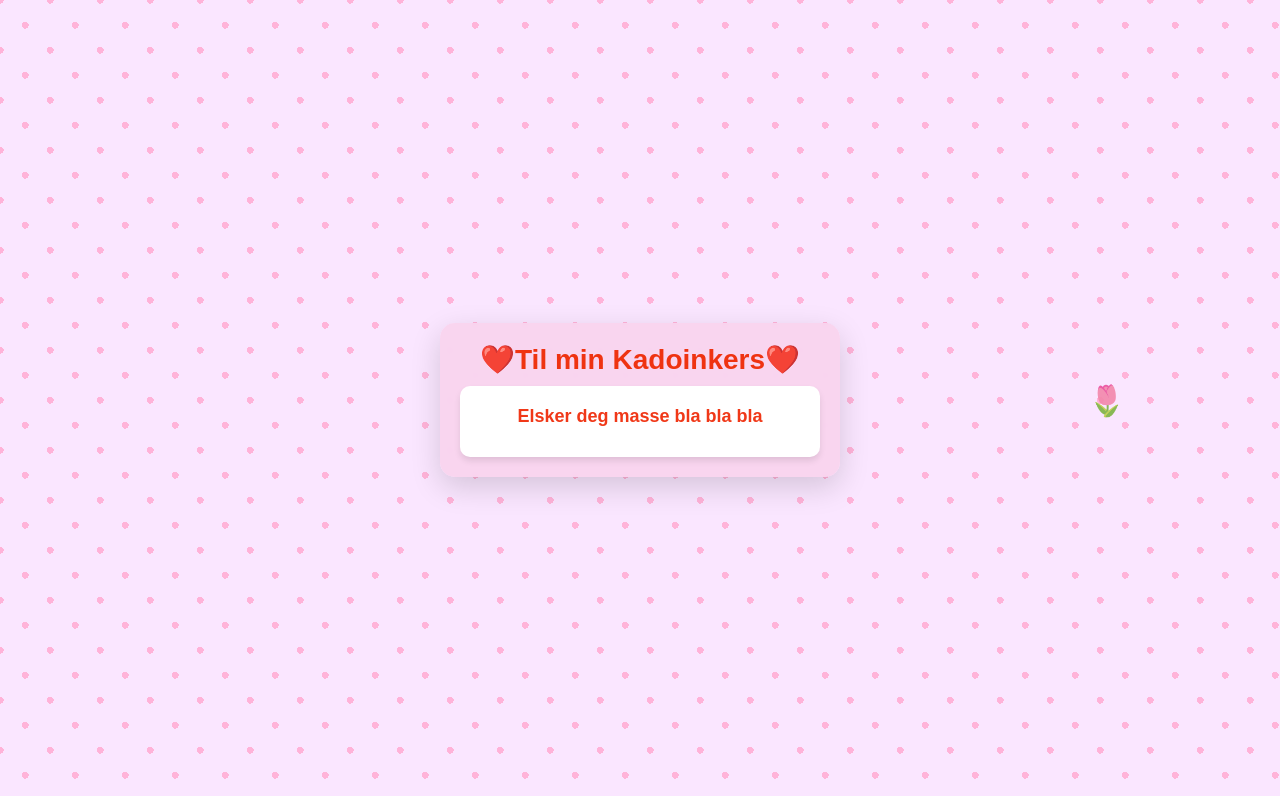
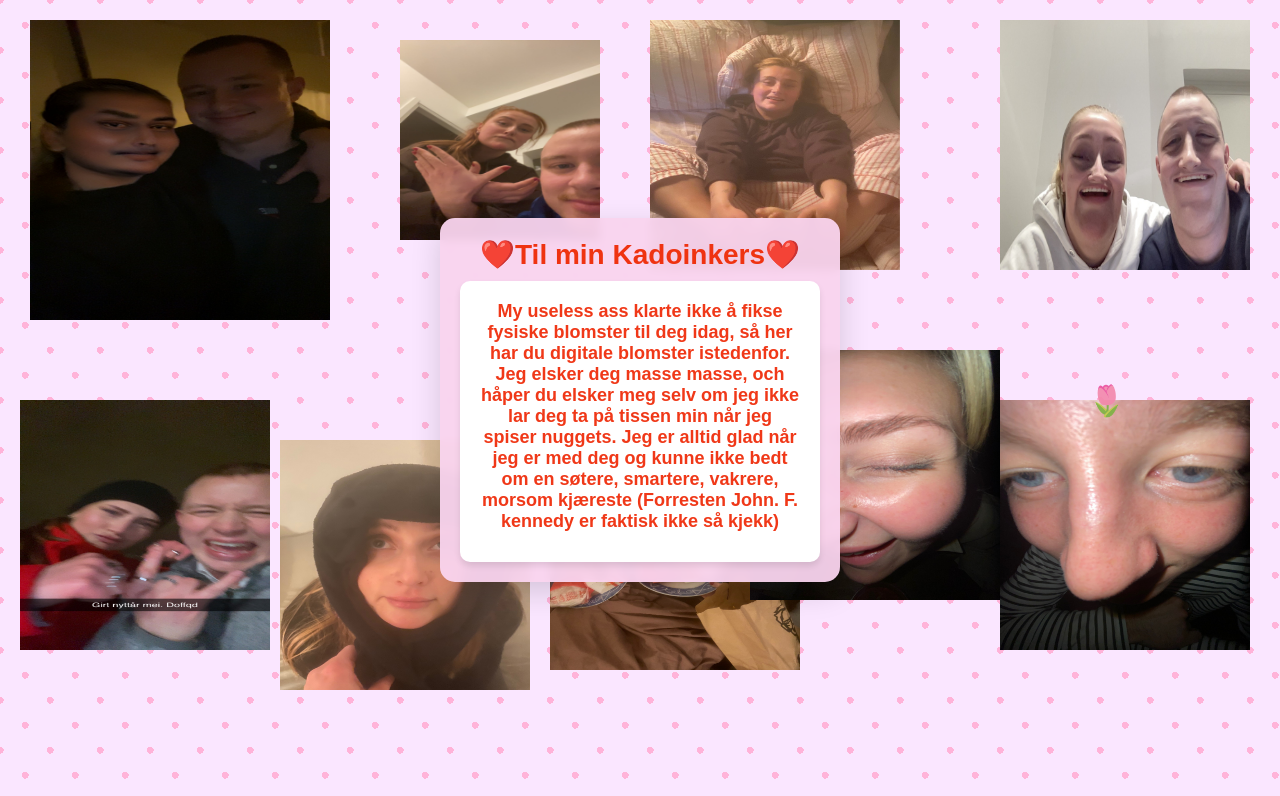
Before and after one commit to EmilTobin/Valentines, a plain HTML site: page index.html in a window 1280 px wide. Shown: the top 796 px of the page. Drawn offline with Linux system fonts and the light colour scheme.

Commit message:
Update index.html

```diff
--- a/index.html
+++ b/index.html
@@ -7,7 +7,7 @@
     <link rel="stylesheet" href="huge_kadoinkers.css">
 </head>
 <body>
-<!--    <div class="picture">
+    <div class="picture">
         <img src="katinka1.jpg" style="position:fixed; top:20px; right:30px;" height="250px" width="250px" alt="Kunne ikke laste inn bildet">
     </div>
 
@@ -42,13 +42,15 @@
     <div class="picture9">
         <img src="katinka9.jpg" style="position:fixed; top:440px; left:280px;" height="250px" width="250px" alt="Kunne ikke laste inn bildet">
     </div>
--->
+
     <div class="card">
         <div class="card-header">
             <h1>❤️Til min Kadoinkers❤️</h1>
         </div>
         <div class="card-body">
-            <p class="message">Elsker deg masse bla bla bla</p>
+            <p class="message">My useless ass klarte ikke å fikse fysiske blomster til deg idag,
+                så her har du digitale blomster istedenfor. Jeg elsker deg masse masse, och håper du elsker meg selv om jeg ikke lar deg
+            ta på tissen min når jeg spiser nuggets. Jeg er alltid glad når jeg er med deg og kunne ikke bedt om en søtere, smartere, vakrere, morsom kjæreste (Forresten John. F. kennedy er faktisk ikke så kjekk)</p>
         </div>
     </div>
 </body>
```
